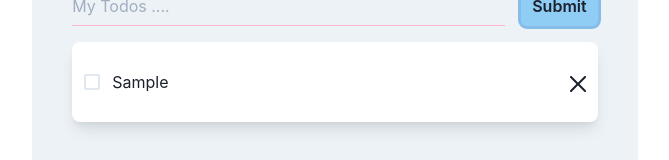
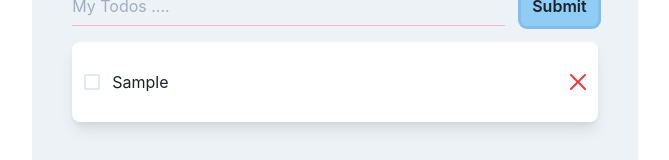
Before and after one commit to zacro14/Tasker, a Next.js app: page / in a window 1280 px wide. Both pictures are taken after typing "Sample" into the empty fields and a click on the button "Submit". Shown: the part 159-319 px from the top of the page, without its empty margins (305-974 px from the left). Built offline with nearby package versions, Linux system fonts and the light colour scheme.

Commit message:
feat: ui enhancement
make the icon color relevant to actions, change the checkicon  to rounded checkedicon

```diff
--- a/components/TaskItem.jsx
+++ b/components/TaskItem.jsx
@@ -1,4 +1,4 @@
-import { CheckIcon, CloseIcon } from "@chakra-ui/icons";
+import { CheckCircleIcon, CheckIcon, CloseIcon } from "@chakra-ui/icons";
 import { Box, Checkbox, Text, Tooltip } from "@chakra-ui/react";
 import { useDispatch } from "react-redux";
 import { completedTask, removeTask } from "../redux/todos";
@@ -30,16 +30,18 @@ const TaskItem = ({ taskitem }) => {
       >
         <Box flex={"1"} display={"flex"} alignItems={"center"}>
           {taskitem.completed ? (
-            <CheckIcon mr="3" />
+            <CheckCircleIcon mr="3" color={"green.500"} />
           ) : (
             <Checkbox onChange={handleCheckbox} pr={"3"} />
           )}
 
-          <Text wordBreak={"break-word"}>{taskitem.task}</Text>
+          <Text wordBreak={"break-word"} textTransform={"capitalize"}>
+            {taskitem.task}
+          </Text>
         </Box>
-        <Box>
+        <Box display={"flex"} alignItems={"flex-start"}>
           <Tooltip textTransform={"capitalize"} label={"remove this task"}>
-            <CloseIcon onClick={handleRemoveTask} />
+            <CloseIcon onClick={handleRemoveTask} color={"red.500"} />
           </Tooltip>
         </Box>
       </Box>
```
